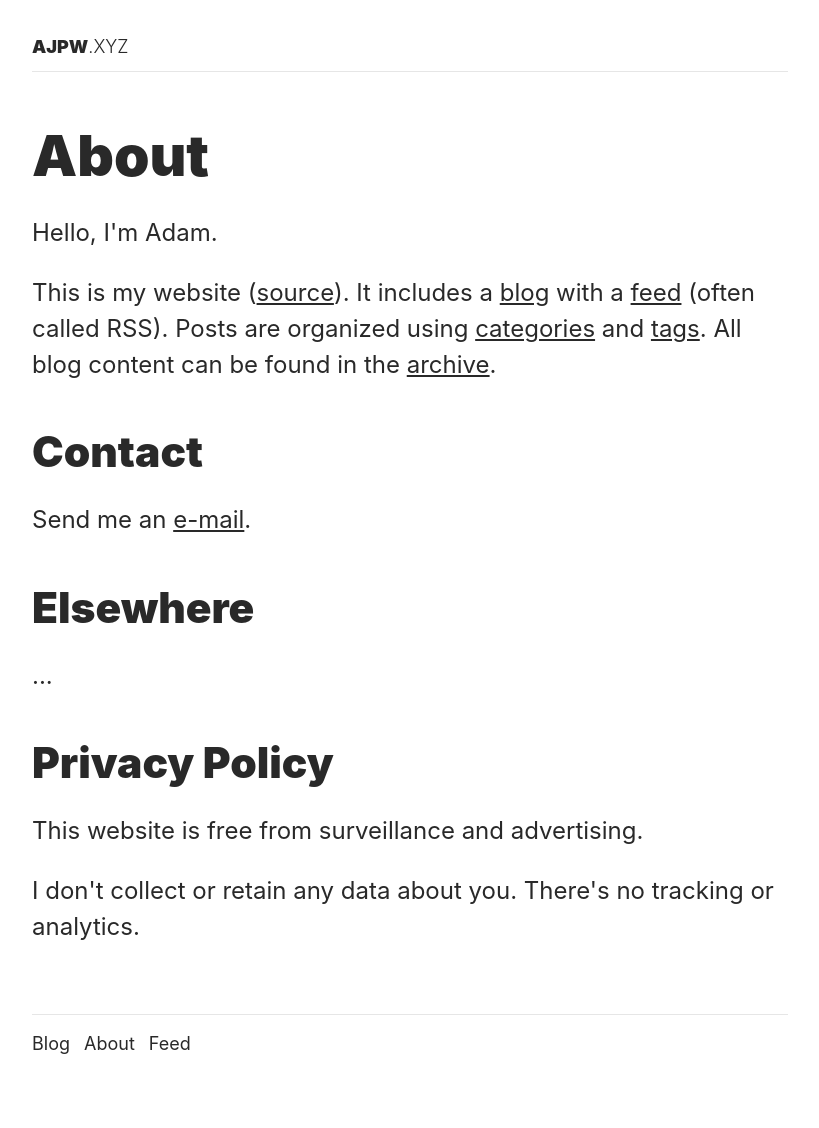
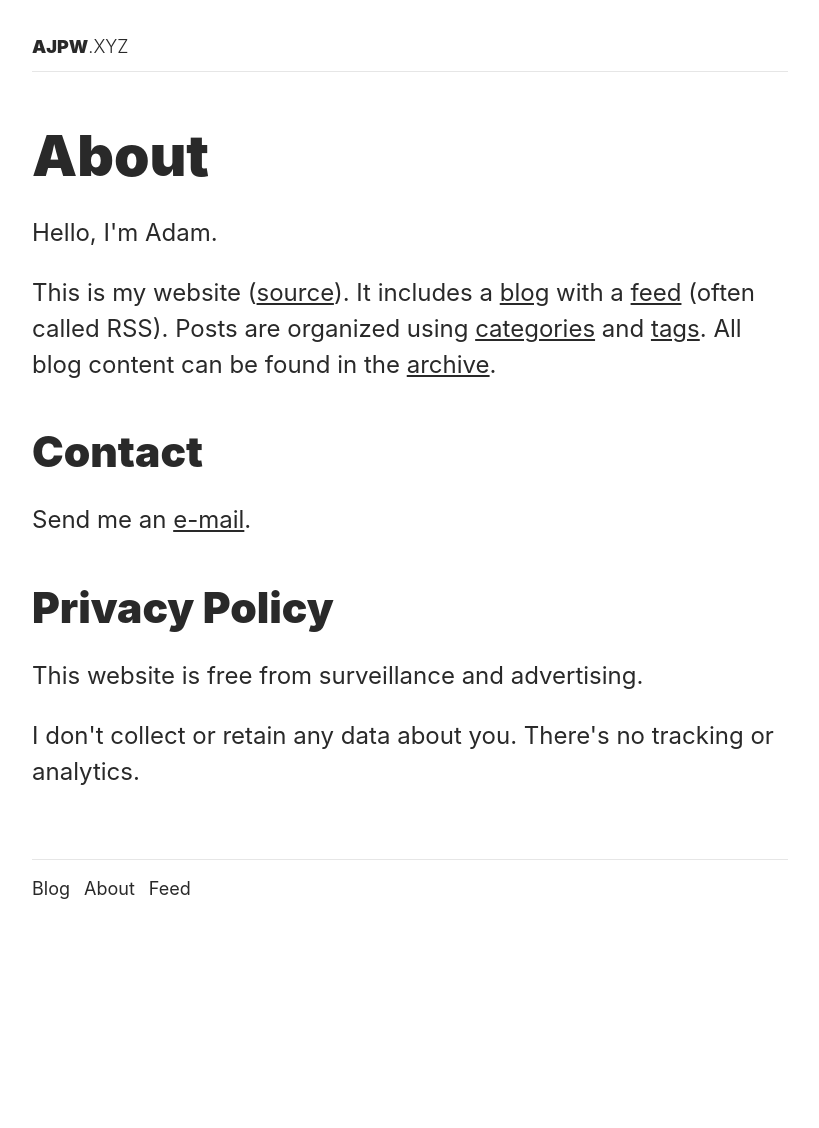
Before and after one commit to ajpwalser/ajpwalser.github.io, a Jekyll site: the page built from about.html, in a window 1280 px wide. Shown: the whole page, without its empty margins (230-1049 px from the left). Built offline with Jekyll 4.4.1, drawn with Linux system fonts in a browser that asks for light colours; some web fonts are replaced; after the commit the page ends 972 px from its top, so only the background shows below that.

Commit message:
Update about.html

```diff
--- a/about.html
+++ b/about.html
@@ -9,8 +9,6 @@ description: About me and my website.
 <p>This is my website (<a href="https://github.com/ajpwalser/ajpwalser.github.io">source</a>). It includes a <a href="https://ajpwalser.github.io/">blog</a> with a <a href="https://ajpwalser.github.io/feed.xml">feed</a> (often called RSS). Posts are organized using <a href="https://ajpwalser.github.io/categories/">categories</a> and <a href="https://ajpwalser.github.io/tags/">tags</a>. All blog content can be found in the <a href="https://ajpwalser.github.io/archive/">archive</a>.</p>
 <h3>Contact</h3>
 <p>Send me an <a href="mailto:ajpwalser@gmail.com">e-mail</a>.</p>
-<h3>Elsewhere</h3>
-<p>...</p>
 <h3>Privacy Policy</h3>
 <p>This website is free from surveillance and advertising.</p>
 <p>I don't collect or retain any data about you. There's no tracking or analytics.</p>
```
